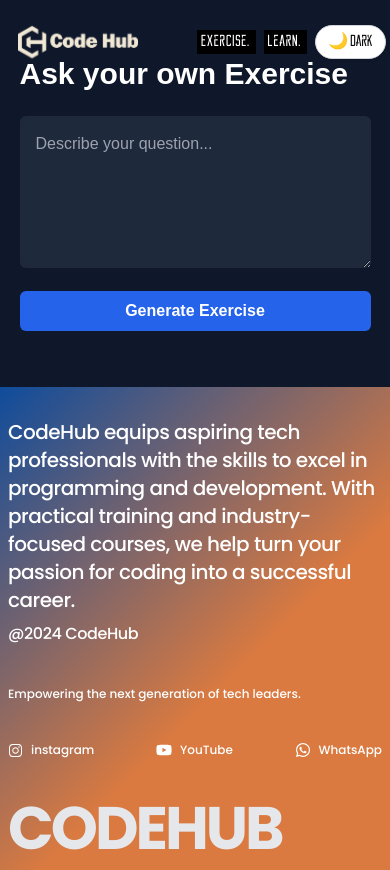
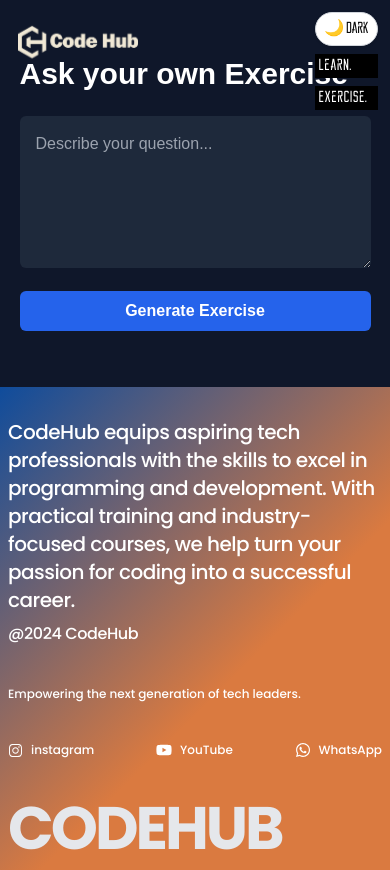
Before and after one commit to Shaanshimpi/Codehub-FrontEnd, a Next.js app: page /Exercise/ask-exercise in a window 390 px wide. Built offline with nearby package versions, Linux system fonts and the light colour scheme; a web font is replaced by a local one.

Commit message:
mobile sidebar

```diff
--- a/app/layouts/Socials.tsx
+++ b/app/layouts/Socials.tsx
@@ -59,7 +59,7 @@
       target={href.startsWith("http") ? "_blank" : "_self"}
       rel={href.startsWith("http") ? "noreferrer" : undefined}
       className={cn(
-        "text-md relative z-[500] bg-black px-1 font-medium tracking-wider text-white mix-blend-difference before:absolute before:left-0 before:top-0 before:z-[-1] before:h-full before:w-0 before:bg-white before:transition-all before:content-[''] hover:text-black hover:before:w-full md:block md:text-lg",
+        "text-md relative z-[500] w-full bg-black px-1 font-medium tracking-wider text-white mix-blend-difference before:absolute before:left-0 before:top-0 before:z-[-1] before:h-full before:w-0 before:bg-white before:transition-all before:content-[''] hover:text-black hover:before:w-full md:block md:text-lg",
         { "before:bg-primary-ch hover:text-white": whiteBg },
         { hidden: !showMd }
       )}
@@ -71,13 +71,13 @@
   return (
     <div
       id="socials-section"
-      className="fixed top-0 z-[5000] flex h-[10vh] w-screen items-center justify-end bg-transparent pr-1 md:flex md:pr-10"
+      className="fixed top-0 z-[100] flex h-[10vh] w-screen items-center justify-end bg-transparent pr-1 md:flex md:pr-10"
       style={{ translate: "none" }}
     >
       <div
         className={cn(
           reckoner.className,
-          "flex items-center gap-2 transition-all"
+          "absolute right-3 top-3 flex flex-col-reverse items-center gap-2 transition-all md:flex-row"
         )}
       >
         {links.map((link, index) => (
@@ -86,7 +86,7 @@
         {pathname != "/" && (
           <button
             onClick={toggleTheme}
-            className="text-md right-3 z-[5000] rounded-full border border-gray-300 bg-white px-3 py-1 shadow dark:bg-black dark:text-white md:text-lg"
+            className="text-md right-3 z-[5000] rounded-full border border-gray-300 bg-white px-2 py-1 shadow dark:bg-black dark:text-white md:text-lg"
           >
             {theme === "dark" ? "🌞 Light" : "🌙 Dark"}
           </button>
```
